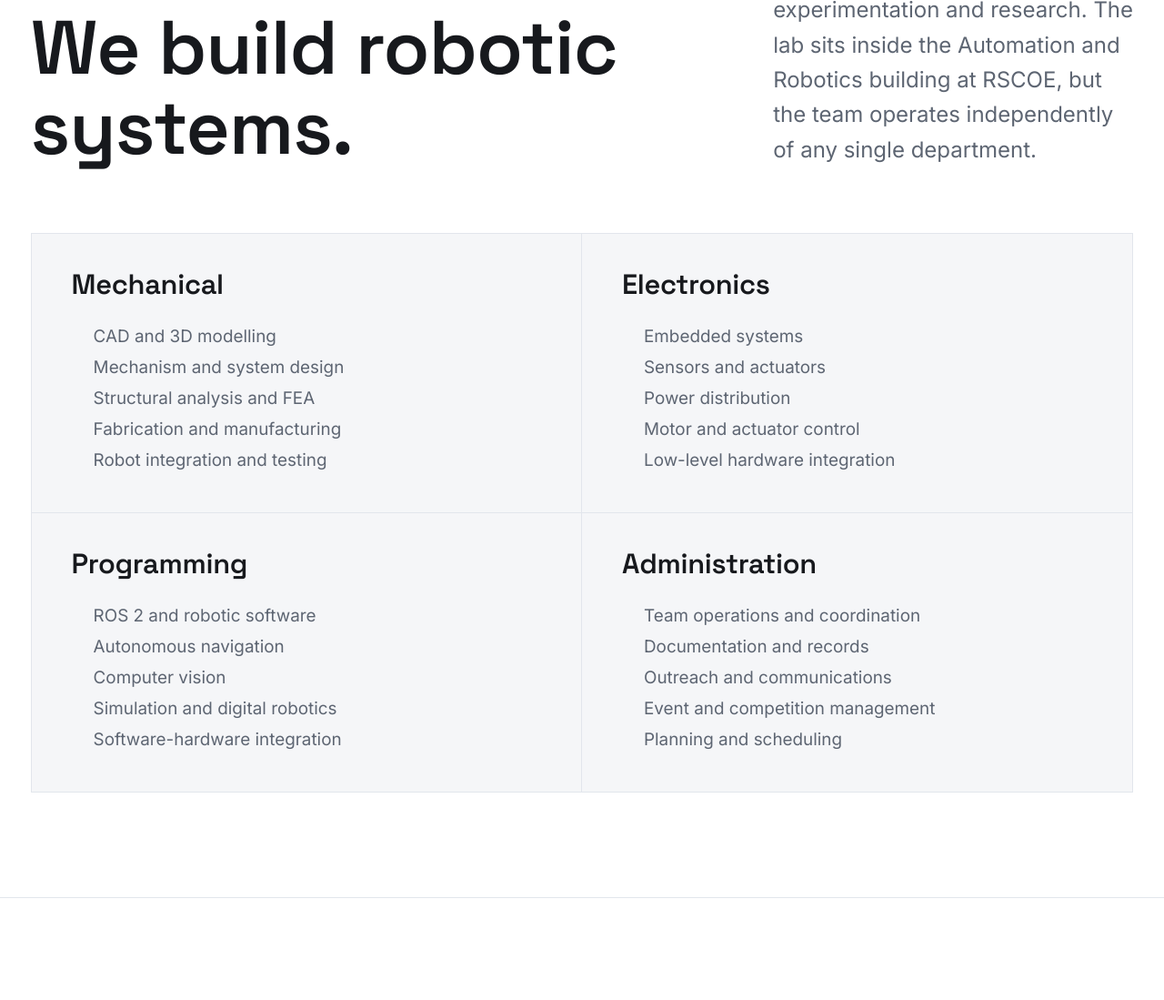
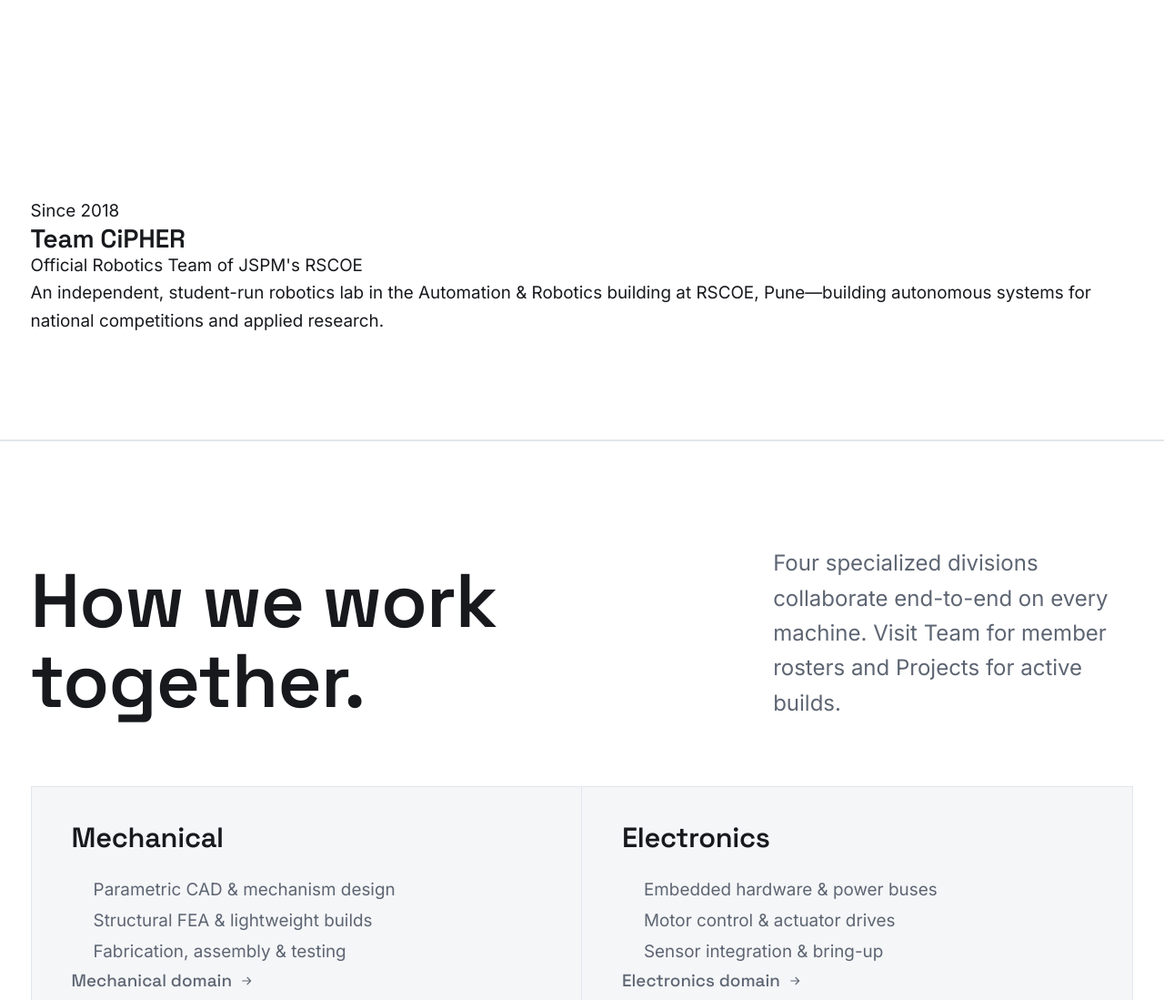
Before and after one commit to RoboconTeamCiPHER/Team-CiPHER, a plain HTML site: page about.html in a window 1280 px wide. Shown: the part 316-1415 px from the top of the page at 91% size. Drawn offline with Linux system fonts and the light colour scheme.

Commit message:
Update about.html

```diff
--- a/about.html
+++ b/about.html
@@ -5,16 +5,16 @@
 <meta name="viewport" content="width=device-width, initial-scale=1.0">
 <script>(function(){try{var t=localStorage.getItem('cipher-theme');document.documentElement.setAttribute('data-theme',t==='dark'?'dark':'light');}catch(e){document.documentElement.setAttribute('data-theme','light');}})();</script>
 <title>About | Team CiPHER</title>
-<meta name="description" content="Team CiPHER is a national-level robotics team from JSPM's Rajarshi Shahu College of Engineering, Pune, working across mechanical engineering, electronics, programming, autonomous robotics, simulation and competitive robotics.">
+<meta name="description" content="Team CiPHER is the Official Robotics Team of JSPM's Rajarshi Shahu College of Engineering, Pune. Since 2018, building autonomous systems across mechanical, electronics, programming, and research.">
 <meta name="theme-color" content="#080808">
 <link rel="canonical" href="https://roboconteamcipher.github.io/Team-CiPHER/about.html">
 <meta property="og:type" content="website">
 <meta property="og:title" content="Team CiPHER | Robotics Team | JSPM RSCOE Pune">
-<meta property="og:description" content="Founded in 2018, Team CiPHER is a student robotics team engineering autonomous systems across mechanical, electronics, programming and research.">
+<meta property="og:description" content="Official Robotics Team of JSPM's RSCOE. Since 2018, designing, building, and programming autonomous robotic systems.">
 <meta property="og:image" content="assets/images/robots/robocon2025.jpeg">
 <meta name="twitter:card" content="summary_large_image">
 <meta name="twitter:title" content="Team CiPHER | Robotics Team | JSPM RSCOE Pune">
-<meta name="twitter:description" content="A national-level student robotics team engineering autonomous systems across mechanical, electronics, programming and research.">
+<meta name="twitter:description" content="Official Robotics Team of JSPM's RSCOE. Since 2018, designing, building, and programming autonomous robotic systems.">
 <link rel="icon" type="image/png" sizes="32x32" href="assets/images/logos/CiPHER%20Logo%20Tab.png?v=3">
 <link rel="shortcut icon" type="image/png" href="assets/images/logos/CiPHER%20Logo%20Tab.png?v=2">
 <link rel="stylesheet" href="css/style.css?v=global-dark-4">
@@ -35,9 +35,9 @@
   <div class="wrap">
     <a href="index.html" class="nav-logo"><img src="assets/logos/CiPHER%20Logo%20Black.png" alt="CiPHER" class="nav-logo-image"></a>
     <nav class="nav-links" aria-label="Primary">
-      <div class="nav-item nav-item-about"><a href="about.html" data-nav="about">About <span class="nav-chevron">⌄</span></a><div class="nav-popover about-popover"><strong>Explore Team CiPHER</strong><a href="about.html#about">Who We Are</a><a href="about.html#pipeline">Our Workflow</a><a href="about.html#competition-robots">Robots & Builds</a><a href="about.html#toolchain">Engineering Toolchain</a></div></div>
+      <div class="nav-item nav-item-about"><a href="about.html" data-nav="about">About <span class="nav-chevron">⌄</span></a><div class="nav-popover about-popover"><strong>Explore Team CiPHER</strong><a href="about.html#about">Who We Are</a><a href="about.html#pipeline">Our Workflow</a><a href="about.html#competition-robots">Robots &amp; Builds</a><a href="about.html#toolchain">Engineering Toolchain</a></div></div>
       <a href="projects.html" data-nav="projects">Projects</a>
-      <div class="nav-item nav-item-competitions"><a href="competitions.html" data-nav="competitions">Competitions <span class="nav-chevron">⌄</span></a><div class="nav-popover competitions-popover"><div class="popover-heading"><span>COMPETITIONS</span><a href="competitions.html">All competitions ↗</a></div><div class="competition-popover-grid"><a class="competition-popover-card" href="competitions.html#robocon-2025"><img class="competition-popover-robocon-logo" src="assets/images/competitions/Robocon%202026%20Logo.png" alt="Robocon 2026 competition logo"><span>DD Robocon</span><small>National robotics competition</small></a><a class="competition-popover-card" href="projects.html"><img src="assets/images/competitions/Robofest%20Logo.png" alt="Robofest competition logo"><span>Robofest</span><small>Applied robotics projects</small></a><a class="competition-popover-card" href="competitions.html"><img src="assets/images/competitions/MindSpark%20Logo.png" alt="MindSpark competition logo"><span>MindSpark</span><small>Technical festival</small></a></div></div></div>
+      <div class="nav-item nav-item-competitions"><a href="competitions.html" data-nav="competitions">Competitions <span class="nav-chevron">⌄</span></a><div class="nav-popover competitions-popover"><div class="popover-heading"><span>COMPETITIONS</span><a href="competitions.html">All competitions ↗</a></div><div class="competition-popover-grid"><a class="competition-popover-card" href="competitions.html#robocon-2025"><img class="competition-popover-robocon-logo" src="assets/images/competitions/Robocon%202026%20Logo.png" alt="Robocon 2026 competition logo"><span>DD Robocon</span><small>National robotics competition</small></a><a class="competition-popover-card" href="projects.html"><img class="competition-popover-robocon-logo" src="assets/images/competitions/Robofest%20Logo.png" alt="Robofest competition logo"><span>Robofest</span><small>Applied robotics projects</small></a><a class="competition-popover-card" href="competitions.html"><img class="competition-popover-robocon-logo" src="assets/images/competitions/MindSpark%20Logo.png" alt="MindSpark competition logo"><span>MindSpark</span><small>Technical festival</small></a></div></div></div>
       <div class="nav-item nav-item-team"><a href="team.html" data-nav="team">Team <span class="nav-chevron">⌄</span></a><div class="nav-popover team-popover"><strong>Our domains</strong><a href="team.html#mechanical">Mechanical <span>CAD · Design · Analysis</span></a><a href="team.html#electronics">Electronics <span>Embedded · Sensors · Control</span></a><a href="team.html#programming">Programming <span>ROS 2 · Vision · Autonomy</span></a><a href="team.html#administration">Admin <span>Operations · Outreach</span></a></div></div>
       <a href="research.html" data-nav="research">Research</a>
       <div class="nav-item nav-item-contact"><a href="contact.html" data-nav="contact">Contact <span class="nav-chevron">⌄</span></a><div class="nav-popover contact-popover"><strong>Connect with us</strong><a href="https://linkedin.com/company/team-cipher" target="_blank" rel="noopener">LinkedIn ↗</a><a href="https://www.instagram.com/team_cipher_/" target="_blank" rel="noopener">Instagram ↗</a><a href="mailto:roboconteamcipher@gmail.com">Email us ↗</a></div></div>
@@ -56,56 +56,59 @@
 
 <main id="main">
 
-  <!-- HERO: TEAM + ROBOTICS TOOL ECOSYSTEM -->
+  <!-- HERO -->
+  <section class="section hero" id="hero">
+    <div class="wrap">
+      <p class="eyebrow" data-reveal>Since 2018</p>
+      <h1 data-reveal>Team CiPHER</h1>
+      <p class="hero-subtitle" data-reveal>Official Robotics Team of JSPM's RSCOE</p>
+      <p class="lede" data-reveal>An independent, student-run robotics lab in the Automation &amp; Robotics building at RSCOE, Pune—building autonomous systems for national competitions and applied research.</p>
+    </div>
+  </section>
 
-
-  <!-- INTRO / DOMAINS -->
+  <!-- DOMAINS -->
   <section class="section" id="about">
     <div class="wrap">
       <div class="section-head">
-        <h2 data-reveal>We build robotic systems.</h2>
-        <p class="lede" data-reveal>Founded in 2018, Team CiPHER is a multidisciplinary robotics team focused on designing, building, programming, testing and refining robotic systems for competitions, experimentation and research. The lab sits inside the Automation and Robotics building at RSCOE, but the team operates independently of any single department.</p>
+        <h2 data-reveal>How we work together.</h2>
+        <p class="lede" data-reveal>Four specialized divisions collaborate end-to-end on every machine. Visit <a href="team.html">Team</a> for member rosters and <a href="projects.html">Projects</a> for active builds.</p>
       </div>
       <div class="domains domain-grid" data-reveal-group>
         <article class="domain-card" data-reveal>
           <div class="domain-card-head"><h3>Mechanical</h3></div>
           <ul>
-            <li>CAD and 3D modelling</li>
-            <li>Mechanism and system design</li>
-            <li>Structural analysis and FEA</li>
-            <li>Fabrication and manufacturing</li>
-            <li>Robot integration and testing</li>
+            <li>Parametric CAD &amp; mechanism design</li>
+            <li>Structural FEA &amp; lightweight builds</li>
+            <li>Fabrication, assembly &amp; testing</li>
           </ul>
+          <p class="mt-sm"><a class="link-arrow" href="team.html#mechanical">Mechanical domain <svg viewBox="0 0 24 24" fill="none" stroke="currentColor" stroke-width="1.6"><path d="M5 12h14M13 6l6 6-6 6"/></svg></a></p>
         </article>
         <article class="domain-card" data-reveal>
           <div class="domain-card-head"><h3>Electronics</h3></div>
           <ul>
-            <li>Embedded systems</li>
-            <li>Sensors and actuators</li>
-            <li>Power distribution</li>
-            <li>Motor and actuator control</li>
-            <li>Low-level hardware integration</li>
+            <li>Embedded hardware &amp; power buses</li>
+            <li>Motor control &amp; actuator drives</li>
+            <li>Sensor integration &amp; bring-up</li>
           </ul>
+          <p class="mt-sm"><a class="link-arrow" href="team.html#electronics">Electronics domain <svg viewBox="0 0 24 24" fill="none" stroke="currentColor" stroke-width="1.6"><path d="M5 12h14M13 6l6 6-6 6"/></svg></a></p>
         </article>
         <article class="domain-card" data-reveal>
           <div class="domain-card-head"><h3>Programming</h3></div>
           <ul>
-            <li>ROS 2 and robotic software</li>
-            <li>Autonomous navigation</li>
-            <li>Computer vision</li>
-            <li>Simulation and digital robotics</li>
-            <li>Software-hardware integration</li>
+            <li>ROS 2 packages &amp; Gazebo simulation</li>
+            <li>Autonomous navigation &amp; vision</li>
+            <li>Hardware-software integration</li>
           </ul>
+          <p class="mt-sm"><a class="link-arrow" href="team.html#programming">Programming domain <svg viewBox="0 0 24 24" fill="none" stroke="currentColor" stroke-width="1.6"><path d="M5 12h14M13 6l6 6-6 6"/></svg></a></p>
         </article>
         <article class="domain-card" data-reveal>
           <div class="domain-card-head"><h3>Administration</h3></div>
           <ul>
-            <li>Team operations and coordination</li>
-            <li>Documentation and records</li>
-            <li>Outreach and communications</li>
-            <li>Event and competition management</li>
-            <li>Planning and scheduling</li>
+            <li>Operations, budgets &amp; schedules</li>
+            <li>Documentation &amp; outreach</li>
+            <li>Event &amp; competition logistics</li>
           </ul>
+          <p class="mt-sm"><a class="link-arrow" href="team.html#administration">Admin domain <svg viewBox="0 0 24 24" fill="none" stroke="currentColor" stroke-width="1.6"><path d="M5 12h14M13 6l6 6-6 6"/></svg></a></p>
         </article>
       </div>
     </div>
@@ -116,7 +119,7 @@
     <div class="wrap">
       <div class="section-head">
         <h2 data-reveal>From idea to machine.</h2>
-        <p class="lede" data-reveal>Every build moves through the same nine stages, from first sketch to a tested, competition-ready system.</p>
+        <p class="lede" data-reveal>Every build moves through the same nine-stage closed loop—from first sketch to a tested, competition-ready system.</p>
       </div>
       <div class="pipeline-cycle" aria-label="Nine-stage engineering cycle">
         <svg class="pipeline-cycle-ring" viewBox="0 0 800 800" aria-hidden="true">
@@ -156,7 +159,7 @@
     <div class="wrap">
       <div class="section-head">
         <h2 data-reveal>Robocon Robots.</h2>
-        <p class="lede" data-reveal>Competition machines from Team CiPHER's Robocon seasons, with every robot currently published in the website's robot archive grouped by year.</p>
+        <p class="lede" data-reveal>Competition machines from Team CiPHER's Robocon seasons—select any robot to jump to its season in Competitions.</p>
       </div>
 
       <div class="robocon-carousel mt-lg" data-robocon-slider aria-label="Robocon robot carousel">
@@ -224,7 +227,7 @@
     <div class="wrap">
       <div class="section-head">
         <h2 data-reveal>Our toolchain.</h2>
-        <p class="lede" data-reveal>The stack that carries a build from first sketch to a tested machine.</p>
+        <p class="lede" data-reveal>The core software, CAD, and embedded stack that carries a build from sketch to field.</p>
       </div>
       <div class="stack-grid">
         <div class="stack-group" data-reveal>
@@ -264,8 +267,8 @@
       <div class="stats-grid">
         <div class="stat" data-reveal><div class="num">2018</div><div class="label">Founded</div></div>
         <div class="stat" data-reveal><div class="num">20+</div><div class="label">Team members</div></div>
+        <div class="stat" data-reveal><div class="num">12+</div><div class="label">Competition robots</div></div>
         <div class="stat" data-reveal><div class="num">04</div><div class="label">Engineering domains</div></div>
-        <div class="stat" data-reveal><div class="num">Many</div><div class="label">Competitions</div></div>
         <div class="stat" data-reveal><div class="num">4–10 PM</div><div class="label">Daily lab hours</div></div>
         <div class="stat" data-reveal><div class="num">Weekends</div><div class="label">Full-time build sessions</div></div>
       </div>
@@ -277,7 +280,7 @@
     <div class="wrap">
       <div class="section-head">
         <h2 data-reveal>Open engineering.</h2>
-        <p class="lede" data-reveal>Team CiPHER documents and shares selected technical work on GitHub.</p>
+        <p class="lede" data-reveal>Selected technical packages and documentation shared on GitHub—see <a href="projects.html">Projects</a> and <a href="research.html">Research</a> for full builds and papers.</p>
       </div>
       <div class="repo-grid" data-repo-grid></div>
     </div>
@@ -287,18 +290,10 @@
   <section class="section cta">
     <div class="wrap">
       <h2 data-reveal>Let's build something.</h2>
-      <p class="lede" data-reveal>Interested in robotics, engineering, research or collaboration? Connect with Team CiPHER.</p>
+      <p class="lede" data-reveal>Interested in partnering, sponsoring, research, or joining the team? Connect with Team CiPHER.</p>
       <div class="cta-buttons" data-reveal>
-        <a class="btn social-btn" href="https://github.com/RoboconTeamCiPHER" target="_blank" rel="noopener" aria-label="Team CiPHER on GitHub">
-          <svg class="social-icon" viewBox="0 0 24 24" aria-hidden="true"><path fill="currentColor" d="M12 .5a12 12 0 0 0-3.79 23.39c.6.11.82-.26.82-.58v-2.04c-3.34.73-4.04-1.61-4.04-1.61-.55-1.4-1.34-1.77-1.34-1.77-1.09-.75.08-.74.08-.74 1.2.09 1.83 1.23 1.83 1.23 1.07 1.83 2.8 1.3 3.48 1 .11-.78.42-1.3.76-1.6-2.67-.3-5.47-1.34-5.47-5.95 0-1.31.47-2.38 1.23-3.22-.12-.3-.53-1.52.12-3.18 0 0 1-.32 3.3 1.23A11.4 11.4 0 0 1 12 6.22c1.02 0 2.05.14 3.01.42 2.29-1.55 3.29-1.23 3.29-1.23.65 1.66.24 2.88.12 3.18.77.84 1.23 1.91 1.23 3.22 0 4.62-2.81 5.64-5.49 5.94.43.37.81 1.1.81 2.22v3.29c0 .32.22.69.83.57A12 12 0 0 0 12 .5Z"/></svg><span>GitHub ↗</span>
-        </a>
-        <a class="btn social-btn" href="https://linkedin.com/company/team-cipher" target="_blank" rel="noopener" aria-label="Team CiPHER on LinkedIn">
-          <svg class="social-icon" viewBox="0 0 24 24" aria-hidden="true"><path fill="currentColor" d="M6.94 8.5H3.56V20h3.38V8.5ZM5.25 3A2 2 0 1 0 5.25 7 2 2 0 0 0 5.25 3ZM20.44 13.41c0-3.47-1.85-5.09-4.32-5.09-1.99 0-2.88 1.09-3.38 1.85V8.5H9.36V20h3.38v-6.4c0-1.69.32-3.32 2.4-3.32 2.04 0 2.07 1.93 2.07 3.43V20h3.38l-.15-6.59Z"/></svg><span>LinkedIn ↗</span>
-        </a>
-        <a class="btn social-btn" href="https://www.instagram.com/team_cipher_/" target="_blank" rel="noopener" aria-label="Team CiPHER on Instagram">
-          <svg class="social-icon" viewBox="0 0 24 24" aria-hidden="true"><path fill="currentColor" d="M7.2 2.5h9.6A4.7 4.7 0 0 1 21.5 7.2v9.6a4.7 4.7 0 0 1-4.7 4.7H7.2a4.7 4.7 0 0 1-4.7-4.7V7.2a4.7 4.7 0 0 1 4.7-4.7Zm0 2A2.7 2.7 0 0 0 4.5 7.2v9.6a2.7 2.7 0 0 0 2.7 2.7h9.6a2.7 2.7 0 0 0 2.7-2.7V7.2a2.7 2.7 0 0 0-2.7-2.7H7.2Zm4.8 2.9A4.6 4.6 0 1 1 7.4 12a4.6 4.6 0 0 1 4.6-4.6Zm0 2A2.6 2.6 0 1 0 14.6 12a2.6 2.6 0 0 0-2.6-2.6Zm5.1-2.45a1.08 1.08 0 1 1 0 2.16 1.08 1.08 0 0 1 0-2.16Z"/></svg><span>Instagram ↗</span>
-        </a>
         <a class="btn btn-solid" href="contact.html">Contact Us →</a>
+        <a class="btn" href="projects.html">Explore Projects</a>
       </div>
     </div>
   </section>
```
